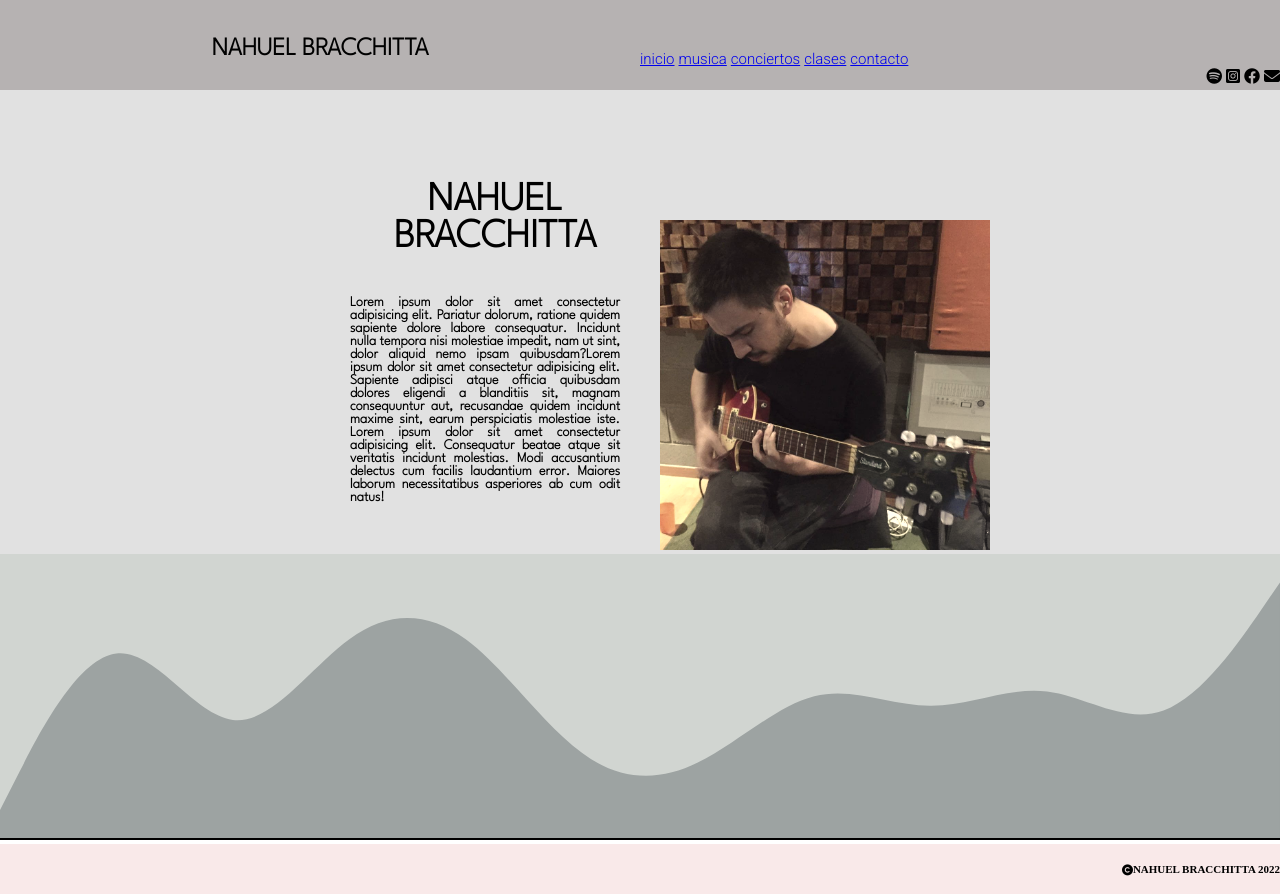
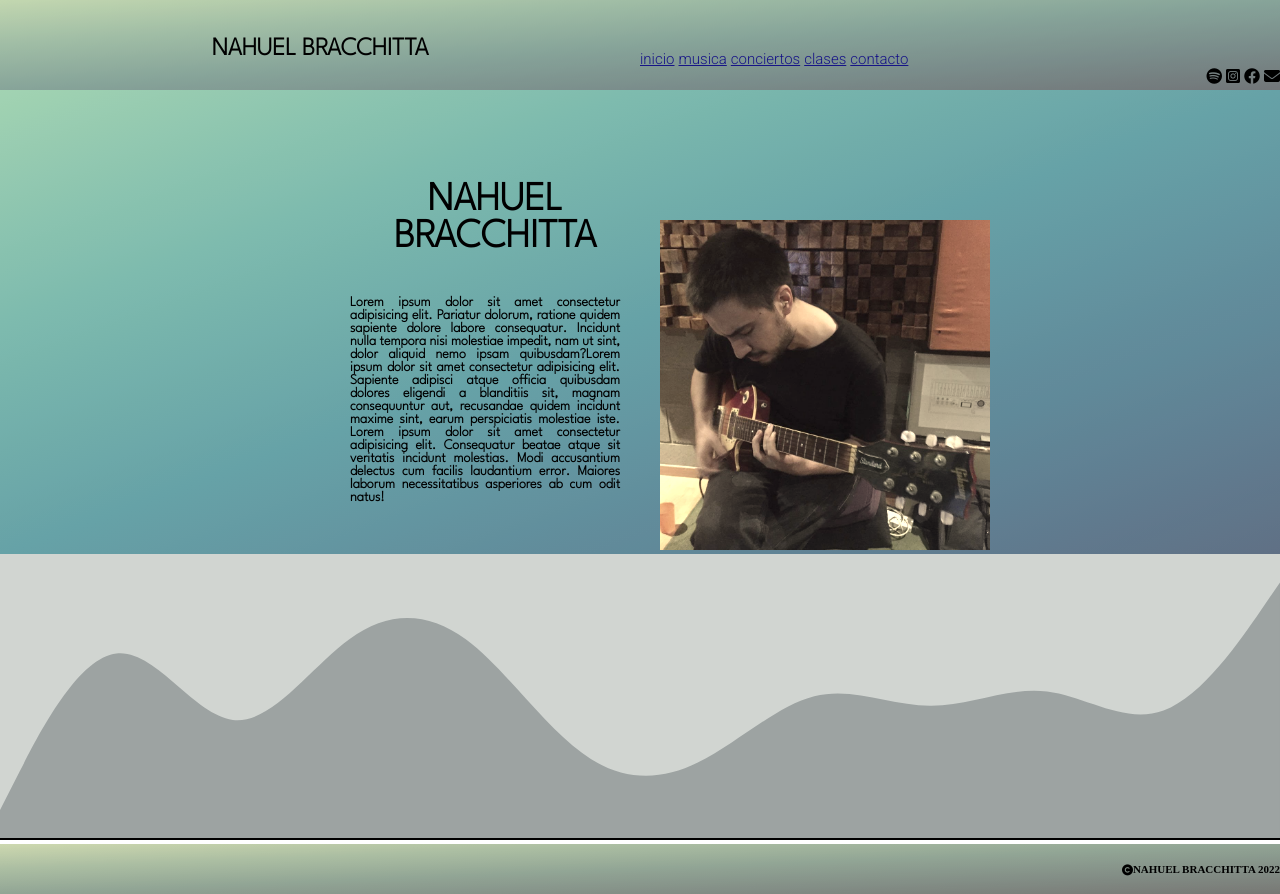
Before and after one commit to MrFontina/coder, a plain HTML site: page index.html in a window 1280 px wide. Drawn offline with Linux system fonts and the light colour scheme.

Commit message:
agregue gradientes de fondo

```diff
--- a/styles2.css
+++ b/styles2.css
@@ -7,7 +7,8 @@
 }
 
 .container{
-    background-color: rgb(182, 178, 178);
+    background-image: linear-gradient(to left top, #546c8e, #4f86a3, #51a0b0, #67b9b4, #8cd0b3);
+    filter: sepia(50%);
     min-height: 90px;
     width: 100%;
     display: grid;
@@ -59,7 +60,8 @@
 
 
 main{
-    background-color: rgba(0, 0, 0, 0.116);
+    background-image: linear-gradient(to left top, #546c8e, #4f86a3, #51a0b0, #67b9b4, #8cd0b3);
+    filter: sepia(20%);
 
 }
 
@@ -109,7 +111,8 @@ main{
 
     .logofooter{
         height: 50px;
-        background-color: rgba(245, 220, 220, 0.63);
+        background-image: linear-gradient(to left top, #546c8e, #4f86a3, #51a0b0, #67b9b4, #8cd0b3);
+        filter: sepia(60%);
         display: flex;
         flex-direction: row;
         justify-content: end;
```
